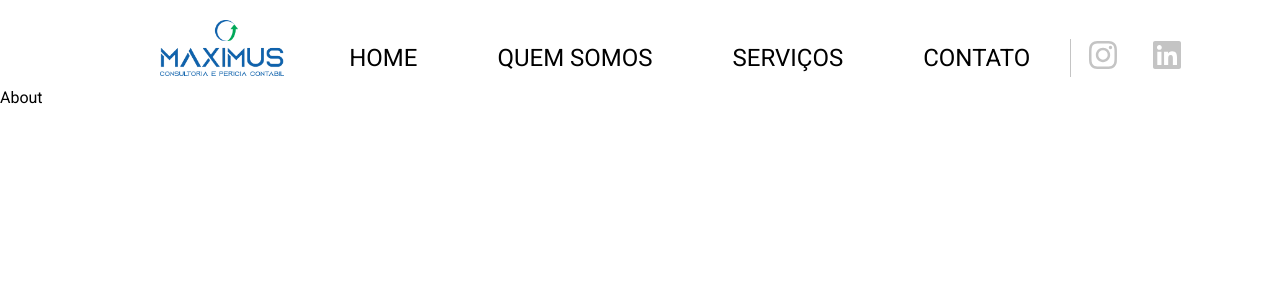
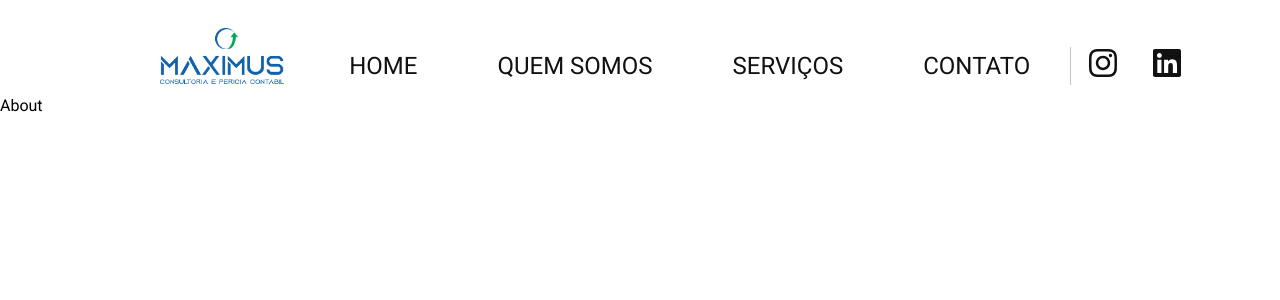
Before and after one commit to Fafaew/consultoria-maximus-react, a React (Create React App) app: page /about in a window 1280 px wide. Shown: the top 300 px of the page. Built offline with nearby package versions, Linux system fonts and the light colour scheme.

Commit message:
Navbar adjusts

```diff
--- a/package.json
+++ b/package.json
@@ -6,12 +6,12 @@
     "@testing-library/jest-dom": "^5.16.5",
     "@testing-library/react": "^13.4.0",
     "@testing-library/user-event": "^13.5.0",
-    "node-sass": "^7.0.3",
     "react": "^18.2.0",
     "react-dom": "^18.2.0",
     "react-icons": "^4.7.1",
     "react-router-dom": "^6.11.2",
     "react-scripts": "5.0.1",
+    "sass": "^1.69.7",
     "web-vitals": "^2.1.4"
   },
   "scripts": {
--- a/src/Components/Navbar.jsx
+++ b/src/Components/Navbar.jsx
@@ -13,16 +13,21 @@ export default function Navbar() {
     navOverlay.current.classList.toggle(`${styles.navOverlay}`)
   }
 
+  const closeNavBar = () => {
+    navRef.current.classList.remove(`${styles.responsiveNav}`)
+    navOverlay.current.classList.remove(`${styles.navOverlay}`)
+  }
+
   return (
     <div className={styles.overlay} ref={navOverlay}>
       <header className={styles.header}>
         <img className={styles.logoHeader} src={require("../Assets/Img/logo.png")} alt="Logo Maximus"/>
         <nav ref={navRef} className={styles.nav}>
           <ul className={styles.navHeaderList}>
-            <Link to="/" onClick={showNavBar}>HOME</Link>
-            <Link to="/about" onClick={showNavBar}>QUEM SOMOS</Link>
-            <Link to="/services" onClick={showNavBar}>SERVIÇOS</Link>
-            <Link to="/contact" onClick={showNavBar}>CONTATO</Link>
+            <Link to="/" onClick={closeNavBar}>HOME</Link>
+            <Link to="/about" onClick={closeNavBar}>QUEM SOMOS</Link>
+            <Link to="/services" onClick={closeNavBar}>SERVIÇOS</Link>
+            <Link to="/contact" onClick={closeNavBar}>CONTATO</Link>
           </ul>
           <div className={styles.headerSocialContainer}>
             <div className={styles.headerSocialLinks}>
@@ -39,7 +44,7 @@ export default function Navbar() {
             <FaTimes />
           </button>
         </nav>
-        <button className={styles.navBtn}  onClick={showNavBar}>
+        <button className={styles.navBtn} onClick={showNavBar}>
           <FaBars />
         </button>
       </header>
--- a/src/Components/Navbar.module.scss
+++ b/src/Components/Navbar.module.scss
@@ -9,6 +9,10 @@
   height: 80px;
   padding: 0 2rem;
   margin-top: 0.5rem;
+
+  @include media-lg {
+    margin-top: 1rem;
+  }
 }
 
 .logoHeader {
@@ -20,7 +24,7 @@
   display: grid;
   position: relative;
   list-style-type: none;
-  bottom: 21%;
+  bottom: 18%;
   right: 4rem;
   gap: 2rem;
 
@@ -43,7 +47,7 @@
   background: transparent;
   border: none;
   outline: none;
-  color: var(--textColor);
+  color: $primaryColor;
   visibility: hidden;
   opacity: 0;
   font-size: 1.8rem;
@@ -74,7 +78,6 @@
   align-items: center;
   justify-content: center;
   gap: 1.5rem;
-  background-color: var(--mainColor);
   transition: 1s;
   transform: translateY(-100vh);
 
@@ -144,7 +147,7 @@
 
 .nav a {
   margin: 0 2rem;
-  color: var(--textColor);
+  color: $primaryColor;
   text-decoration: none;
   font-weight: $font-weight-medium;
   font-size: 1.5rem;
--- a/src/FunctionStyles/_variables.scss
+++ b/src/FunctionStyles/_variables.scss
@@ -1,6 +1,7 @@
 //global styles
 
 //font-colors
+$primaryColor: #111111;
 $secondaryColor: #1bbd36;
 $tertiary-color: #c4c4c4;
 
```
Also changed, not shown: 1 other file (tests, documents, lock files or other folders).
